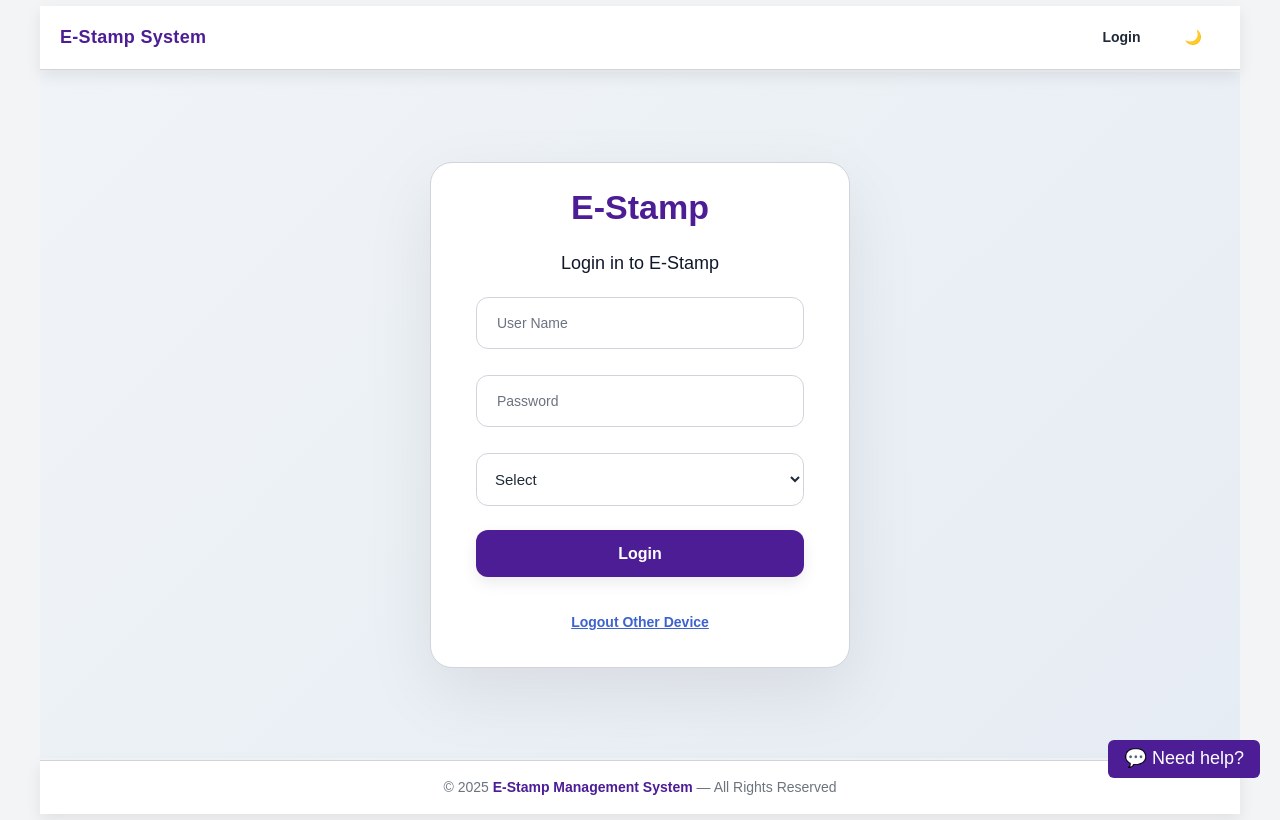
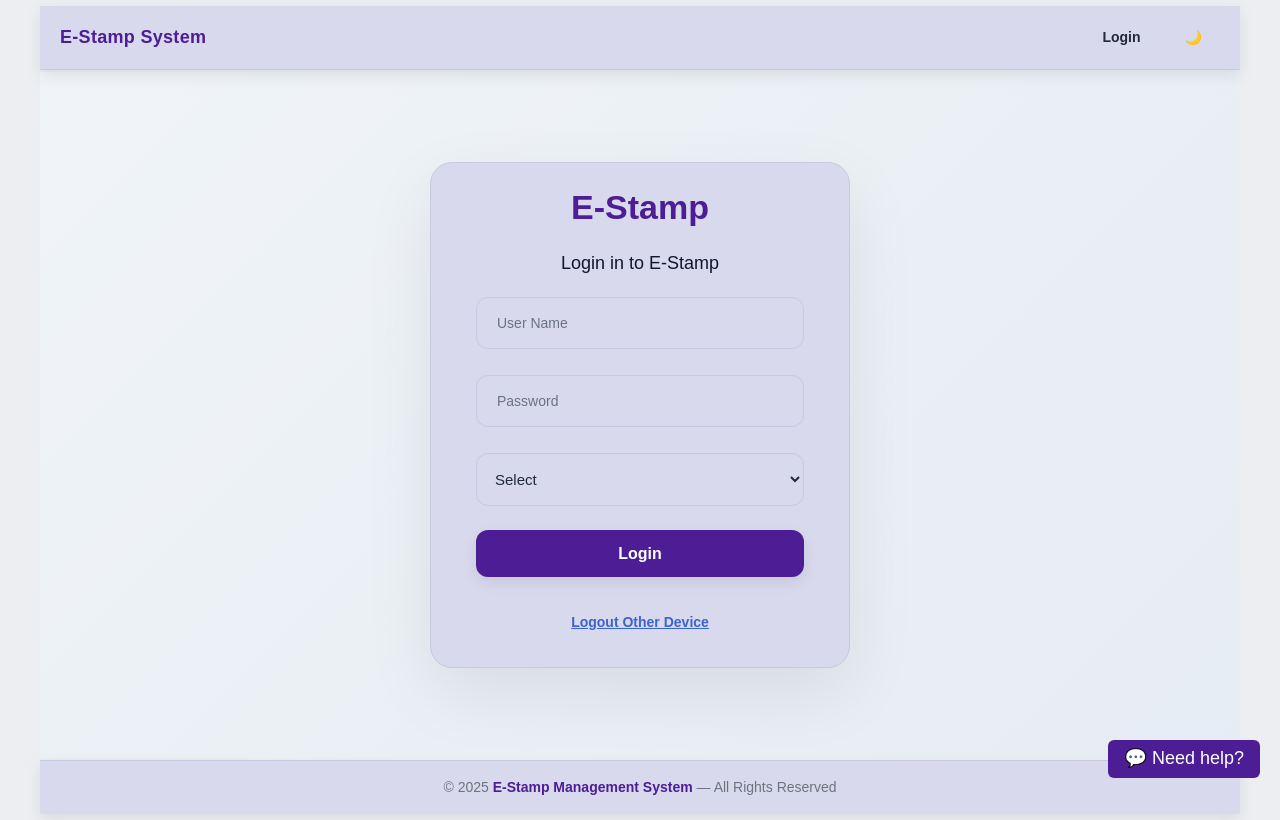
Before and after one commit to monsafali/EStampManagement, a React (Vite) app in the folder frontend/: page /login in a window 1280 px wide. Built offline with nearby package versions, Linux system fonts and the light colour scheme; no server answers.

Commit message:
fix theme

```diff
--- a/frontend/src/context/ThemeContext.jsx
+++ b/frontend/src/context/ThemeContext.jsx
@@ -27,5 +27,4 @@ export function ThemeProvider({ children }) {
   );
 }
 
-/* CUSTOM HOOK (THIS WAS MISSING) */
 export const useTheme = () => useContext(ThemeContext);
--- a/frontend/src/pages/SuperAdminDashboard.jsx
+++ b/frontend/src/pages/SuperAdminDashboard.jsx
@@ -26,22 +26,23 @@ export default function SuperAdminDashboard() {
       {/* <section className="sa-utilities">
         <UploadRagForm />
       </section> */}
+
       <div className="dashboard-actions">
         <button
-          className={`dashboard-btn outline ${activeSection === "create" ? "active" : ""}`}
+          className={`dashboard-btn ${activeSection === "create" ? "active" : ""}`}
           onClick={() => setActiveSection("create")}
         >
           Create ADC Admin
         </button>
 
         <button
-          className={`dashboard-btn outline ${activeSection === "manage" ? "active" : ""}`}
+          className={`dashboard-btn ${activeSection === "manage" ? "active" : ""}`}
           onClick={() => setActiveSection("manage")}
         >
           View / Manage ADC Admins
         </button>
         <button
-          className={`dashboard-btn outline ${activeSection === "upload" ? "active" : ""}`}
+          className={`dashboard-btn  ${activeSection === "upload" ? "active" : ""}`}
           onClick={() => setActiveSection("upload")}
         >
           Upload RAG
--- a/frontend/src/styles/global/form.css
+++ b/frontend/src/styles/global/form.css
@@ -31,7 +31,7 @@ input[type="file"] {
  .form-group input:focus,
  .form-group select:focus {
    border-color: var(--color-primary);
-   box-shadow: 0 0 0 3px rgba(79, 70, 229, 0.1);
+
  }
 
  /* Floating Labels */
--- a/frontend/src/styles/global/globals.css
+++ b/frontend/src/styles/global/globals.css
@@ -18,7 +18,7 @@
   --bg-2: #020617;
   --page-bg: #020617;
   --surface: #0f172a;
-
+  --h1-heading: #fff;
   --text-default: #e5e7eb;
   --text-strong: #f9fafb;
   --muted: #9ca3af;
@@ -38,15 +38,20 @@
   /* --color-primary: #4f46e5; */
   --color-primary: rgb(76, 29, 149);
   --color-primary-600: #4f46e5;
-  --color-logo:var(--color-primary);
+  --color-logo: var(--color-primary);
   --bg-1: #f0f4f8;
   --bg-2: #e6ecf3;
-  --page-bg: #f3f4f6;
-  --surface: #ffffff;
+  --page-bg: #eceef1;
+  /* --surface: #ffffff; */
+
+  --surface: hsl(240, 37%, 89%);
+  /* --surface: hsl(227, 45%, 83%); */
   --text-default: #1f2937;
   --text-strong: #0f172a;
   --muted: #6d747e;
-  --border: #d1d5db;
+  --border: hsl(240, 26%, 83%);
+
+  --h1-heading: #1E1A4D;
   --chat-bg: #f8fafc;
   --chat-border: #e5e7eb;
   --success: #22c55e;
@@ -57,6 +62,7 @@
   --shadow-lg: 0 25px 70px rgba(0, 0, 0, 0.08);
   --shadow-sm: 0 6px 15px rgba(0, 0, 0, 0.08);
 }
+
 
 /* BASE HTML & BODY */
 html {
@@ -131,7 +137,7 @@ button:hover {
   font-size: 13px;
   outline: 1px solid var(--danger);
   box-shadow: 0 0 0 3px var(--danger);
-  color: var(--surface);
+  color: white;
 }
 
 /* update button */
--- a/frontend/src/styles/pages/dashboard.shared.css
+++ b/frontend/src/styles/pages/dashboard.shared.css
@@ -11,7 +11,7 @@
 .dashboard-header h1 {
   font-size: 30px;
   font-weight: 800;
-  color: var(--text-strong);
+  color: var(--h1-heading);
 }
 
 .dashboard-header p {
@@ -29,9 +29,10 @@
 
 .dashboard-btn {
   color: var(--text-strong);
+  border: 1px solid var(--color-primary);
 }
 .dashboard-btn.active {
-  box-shadow: 0 0 0 3px var(--color-primary);
+  /* box-shadow: 0 0 0 3px var(--color-primary); */
   background-color: var(--color-primary);
   /* color: var(--surface); */
   color: white;
@@ -49,7 +50,7 @@
   font-size: 22px;
   font-weight: 700;
   margin-bottom: 20px;
-  color: var(--text-strong);
+color: var(--h1-heading);
 }
 
 /* ===== RESPONSIVE ===== */
```
